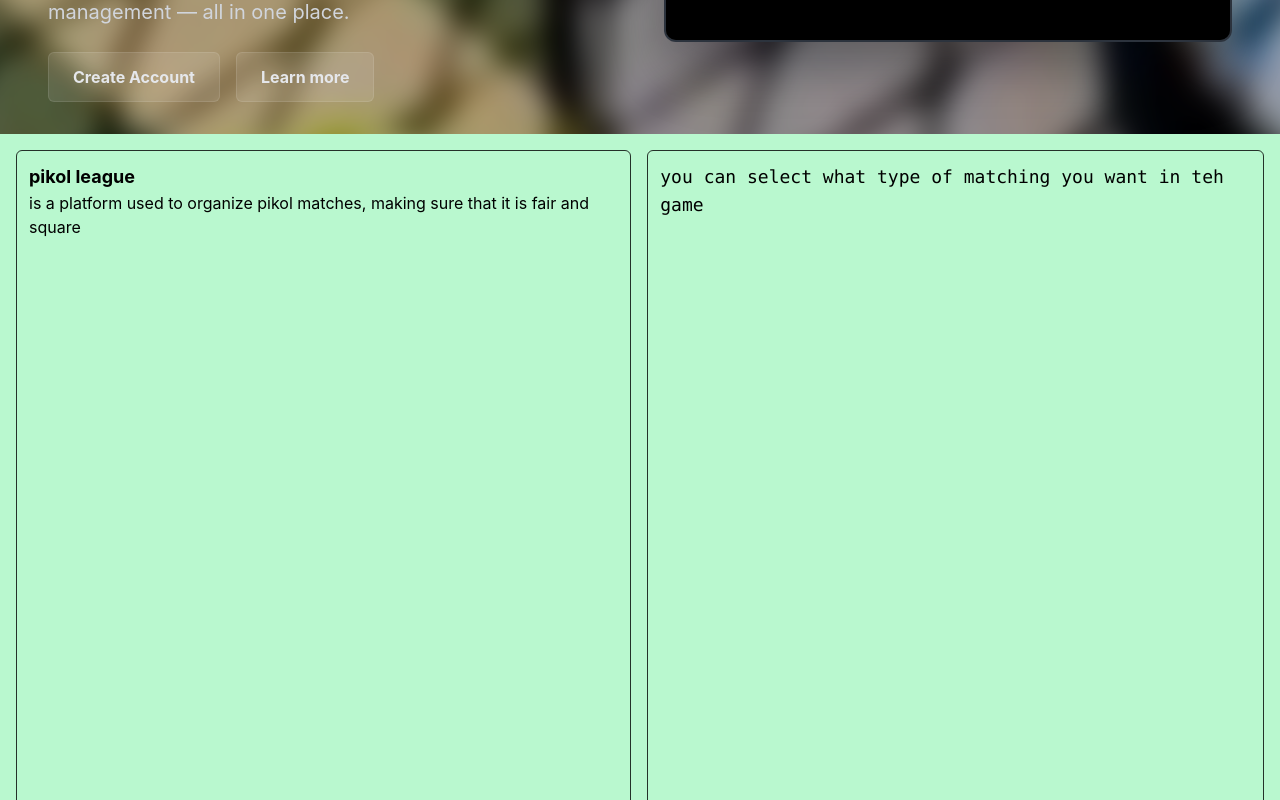
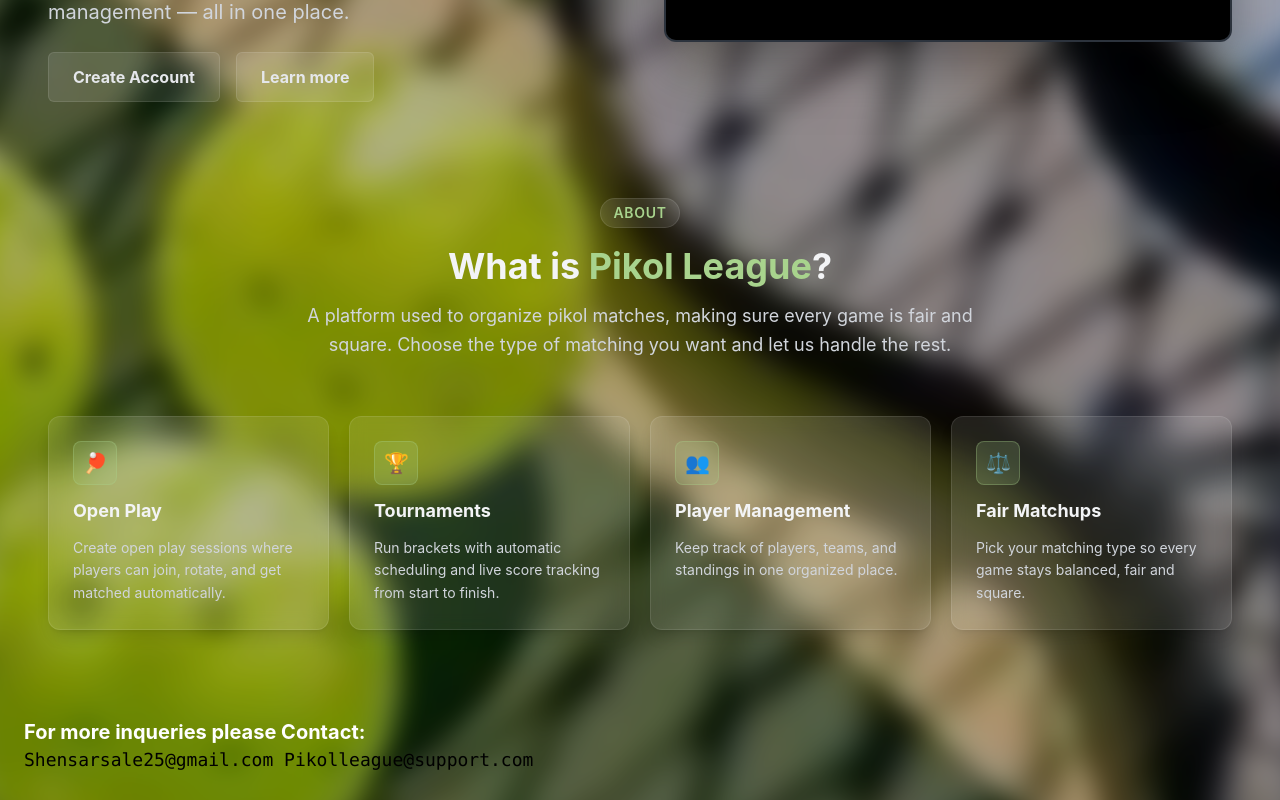
Before and after one commit to Ein-shen/Pikol, a React (Vite) app in the folder frontend/: page / in a window 1280 px wide. Shown: the part 540-1340 px from the top of the page. Built offline with nearby package versions, Linux system fonts and the light colour scheme; grey boxes are pictures that could not be loaded.

Commit message:
added smething there in the style

```diff
--- a/frontend/src/user/About.jsx
+++ b/frontend/src/user/About.jsx
@@ -1,24 +1,62 @@
 import React from 'react'
+
+const features = [
+  {
+    icon: '🏓',
+    title: 'Open Play',
+    desc: 'Create open play sessions where players can join, rotate, and get matched automatically.',
+  },
+  {
+    icon: '🏆',
+    title: 'Tournaments',
+    desc: 'Run brackets with automatic scheduling and live score tracking from start to finish.',
+  },
+  {
+    icon: '👥',
+    title: 'Player Management',
+    desc: 'Keep track of players, teams, and standings in one organized place.',
+  },
+  {
+    icon: '⚖️',
+    title: 'Fair Matchups',
+    desc: 'Pick your matching type so every game stays balanced, fair and square.',
+  },
+]
 
 export const About = () => {
   return (
-    <div className='h-screen w-full bg-green-200 flex flex-row p-4 gap-4'>
-      <div className='flex flex-col border border-black/80 p-3 rounded-md'>
-      <h1 className='text-lg  text-black font-bold'>
-        pikol league
+    <section
+      id='about'
+      className='scroll-mt-28 w-full max-w-7xl mx-auto px-4 sm:px-8 md:px-12 py-12 sm:py-16'
+    >
+      <div className='text-center max-w-2xl mx-auto mb-10 sm:mb-14'>
+        <span className='inline-block px-3 py-1 mb-4 rounded-full bg-white/10 border border-white/10 text-[#A8D38D] text-xs sm:text-sm font-semibold tracking-wider uppercase'>
+          About
+        </span>
+        <h2 className='text-gray-100 text-2xl sm:text-3xl md:text-4xl font-bold leading-tight pb-3'>
+          What is <span className='text-[#A8D38D]'>Pikol League</span>?
+        </h2>
+        <p className='text-gray-300 text-sm sm:text-base md:text-lg leading-relaxed'>
+          A platform used to organize pikol matches, making sure every game is
+          fair and square. Choose the type of matching you want and let us
+          handle the rest.
+        </p>
+      </div>
 
-      </h1>
-      <span className=' text-md text-black '>is a platform used to organize pikol matches, making sure that it is fair and square</span>
-
-
+      <div className='grid grid-cols-1 sm:grid-cols-2 lg:grid-cols-4 gap-4 sm:gap-5'>
+        {features.map((f) => (
+          <div
+            key={f.title}
+            className='flex flex-col gap-3 p-5 sm:p-6 rounded-xl bg-white/10 backdrop-blur-sm border border-white/10 shadow-lg hover:bg-white/15 hover:-translate-y-1 transition-all duration-300'
+          >
+            <div className='w-11 h-11 flex items-center justify-center rounded-lg bg-[#A8D38D]/20 border border-[#A8D38D]/30 text-xl'>
+              {f.icon}
+            </div>
+            <h3 className='text-gray-100 font-bold text-base sm:text-lg'>{f.title}</h3>
+            <p className='text-gray-300 text-sm leading-relaxed'>{f.desc}</p>
+          </div>
+        ))}
       </div>
-      <div className='border border-black/80 rounded-md p-3'>
-        <h1 className='font-mono text-lg'>
-          you can select what type of matching you want in teh game
-
-        </h1>
-
-      </div>
-    </div>
+    </section>
   )
 }
```
